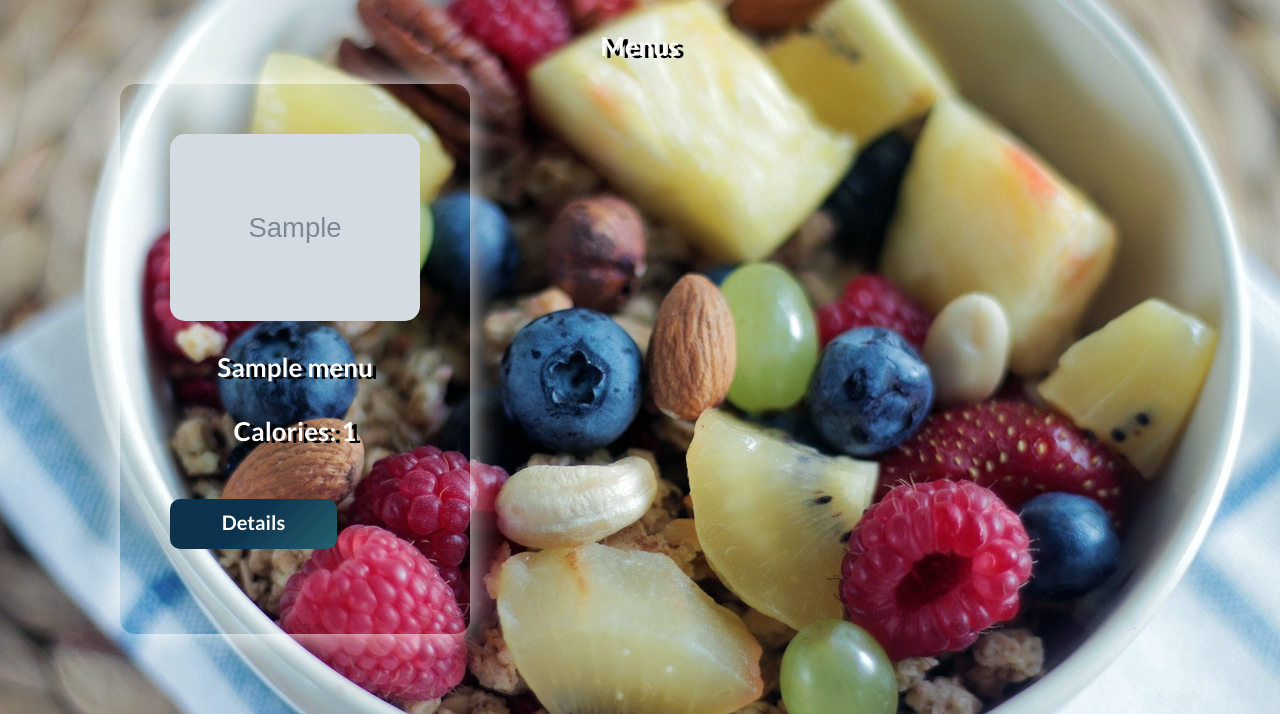
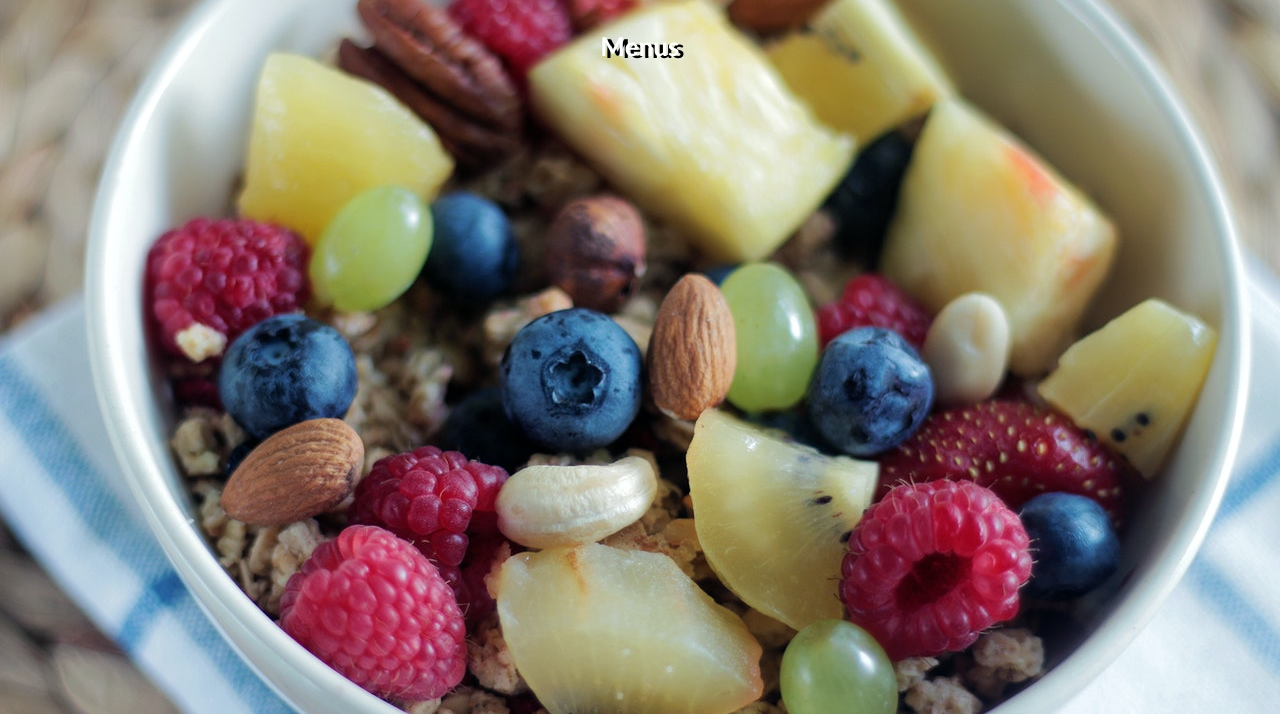
Before and after one commit to vesso8/Meal-tracker, a Django app: page / in a window 1280 px wide. Shown: the part 86-800 px from the top of the page. Run offline with Django 4.2, Linux system fonts and the light colour scheme; tables that the repository leaves empty hold one stand-in row (values such as "Sample post"); grey boxes marked "Sample" are stand-in pictures.

Commit message:
Trying to fix bugs

```diff
--- a/templates/generic/home.html
+++ b/templates/generic/home.html
@@ -12,19 +12,19 @@
 
         <h1>Menus</h1>
 
-        {% for menu in all_menus %}
-
-            <div class="card-box">
-                <img src="{{ menu.image.url }}" alt="Cover Image">
-                <div>
-                    <h1 class="name">{{ menu.title }}</h1>
-                    <h1 class="name">Calories: {{ menu.calories }}</h1>
-                    </div>
-                    <div class="btn-group">
-                        <a href="{% url 'menu details' menu.pk %}">Details</a>
-                    </div>
-                </div>
-            <!-- End First Card-Box in catalog -->
-        {% endfor %}
+{#        {% for menu in all_menus %}#}
+{##}
+{#            <div class="card-box">#}
+{#                <img src="{{ menu.image.url }}" alt="Cover Image">#}
+{#                <div>#}
+{#                    <h1 class="name">{{ menu.title }}</h1>#}
+{#                    <h1 class="name">Calories: {{ menu.calories }}</h1>#}
+{#                    </div>#}
+{#                    <div class="btn-group">#}
+{#                        <a href="{% url 'menu details' menu.pk %}">Details</a>#}
+{#                    </div>#}
+{#                </div>#}
+{#            <!-- End First Card-Box in catalog -->#}
+{#        {% endfor %}#}
     </section>
 {% endblock %}
```
